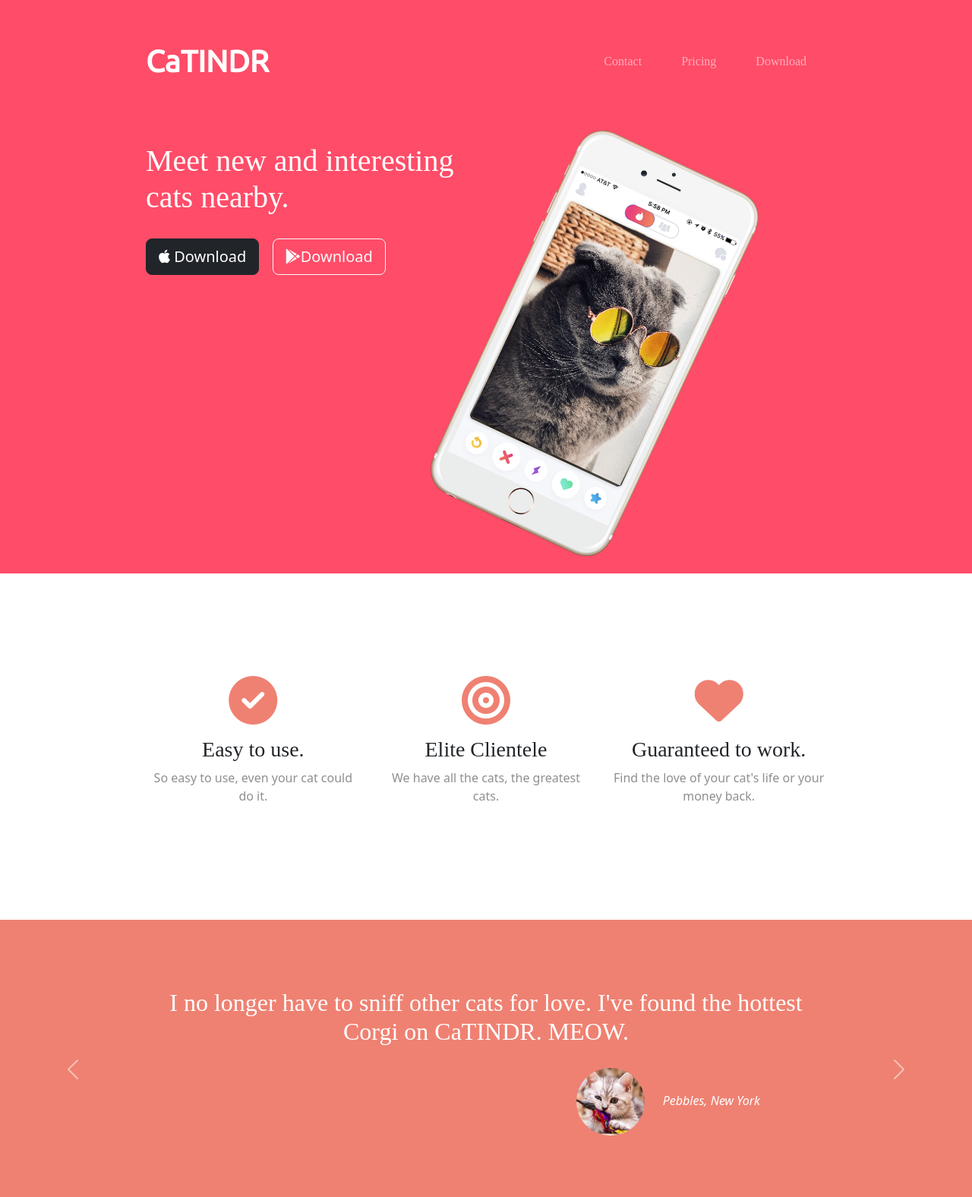
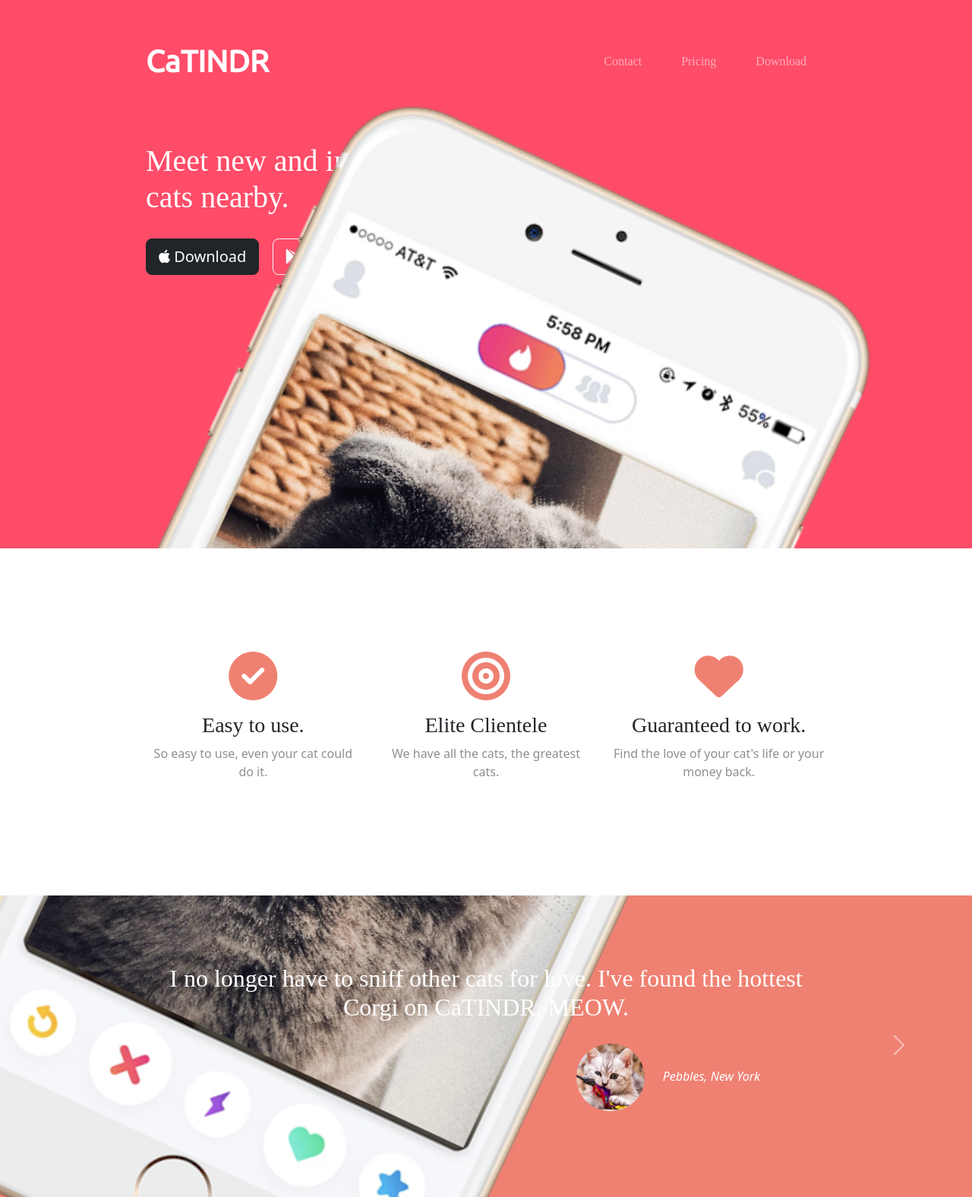
Before and after one commit to Ajay-Singh-Dabi/CaTINDR, a plain HTML site: page CaTINDR/index.html in a window 1280 px wide. Shown: the top 1576 px of the page at 76% size. Drawn offline with nearby package versions, Linux system fonts and the light colour scheme.

Commit message:
titleImage

```diff
--- a/CaTINDR/css/styles.css
+++ b/CaTINDR/css/styles.css
@@ -5,6 +5,7 @@
 #title {
     background-color: #FF4C68;
     color: #FFF;
+    padding-bottom: 300px;
 }
 
 
@@ -64,12 +65,20 @@
 .title-image {
     width: 60%;
     transform: rotate(25deg);
+    position: absolute;
+    right: 30%;
 }
 
+.container-fluid {
+    padding-bottom: 15%;
+}
 
 /* Features Section */
 #features {
     padding: 7% 15%;
+    background-color: #FFF;
+    position: relative;
+    z-index: 1;
 }
 
 .feature-box {
```
